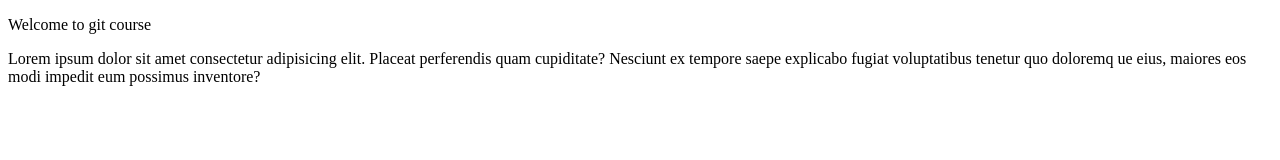
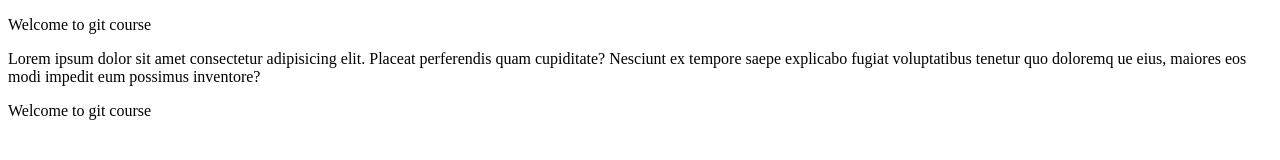
Before and after one commit to mesan237/github-test, a plain HTML site: page index.html in a window 1280 px wide. Drawn offline with Linux system fonts and the light colour scheme.

Commit message:
Add another paragraph

```diff
--- a/index.html
+++ b/index.html
@@ -11,5 +11,6 @@
     <p>Lorem ipsum dolor sit amet consectetur adipisicing elit.
         Placeat perferendis quam cupiditate? Nesciunt ex tempore saepe explicabo fugiat voluptatibus tenetur quo doloremq
         ue eius, maiores eos modi impedit eum possimus inventore?</p>
+        <p class="git">Welcome to git course </p>
 </body>
 </html>
```
